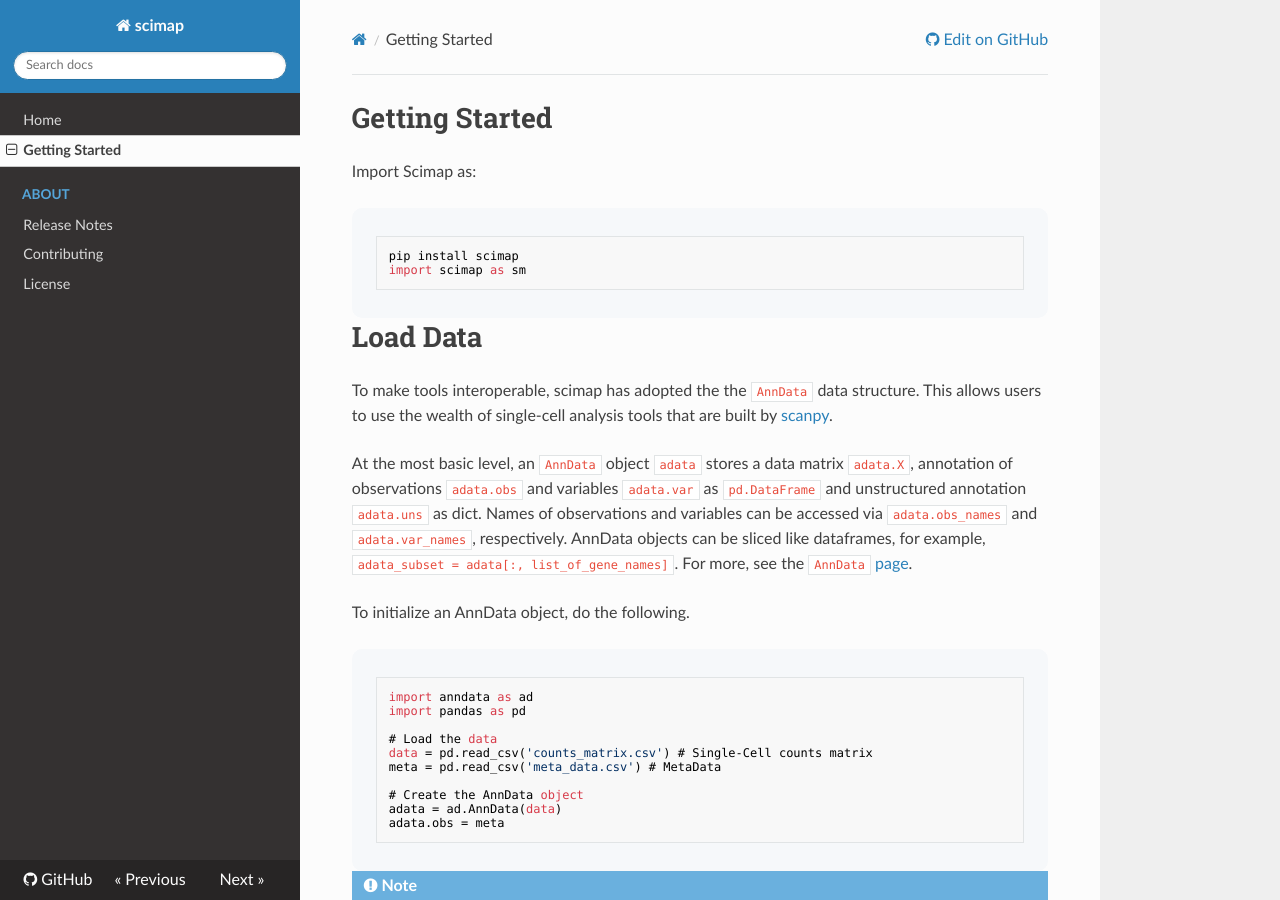
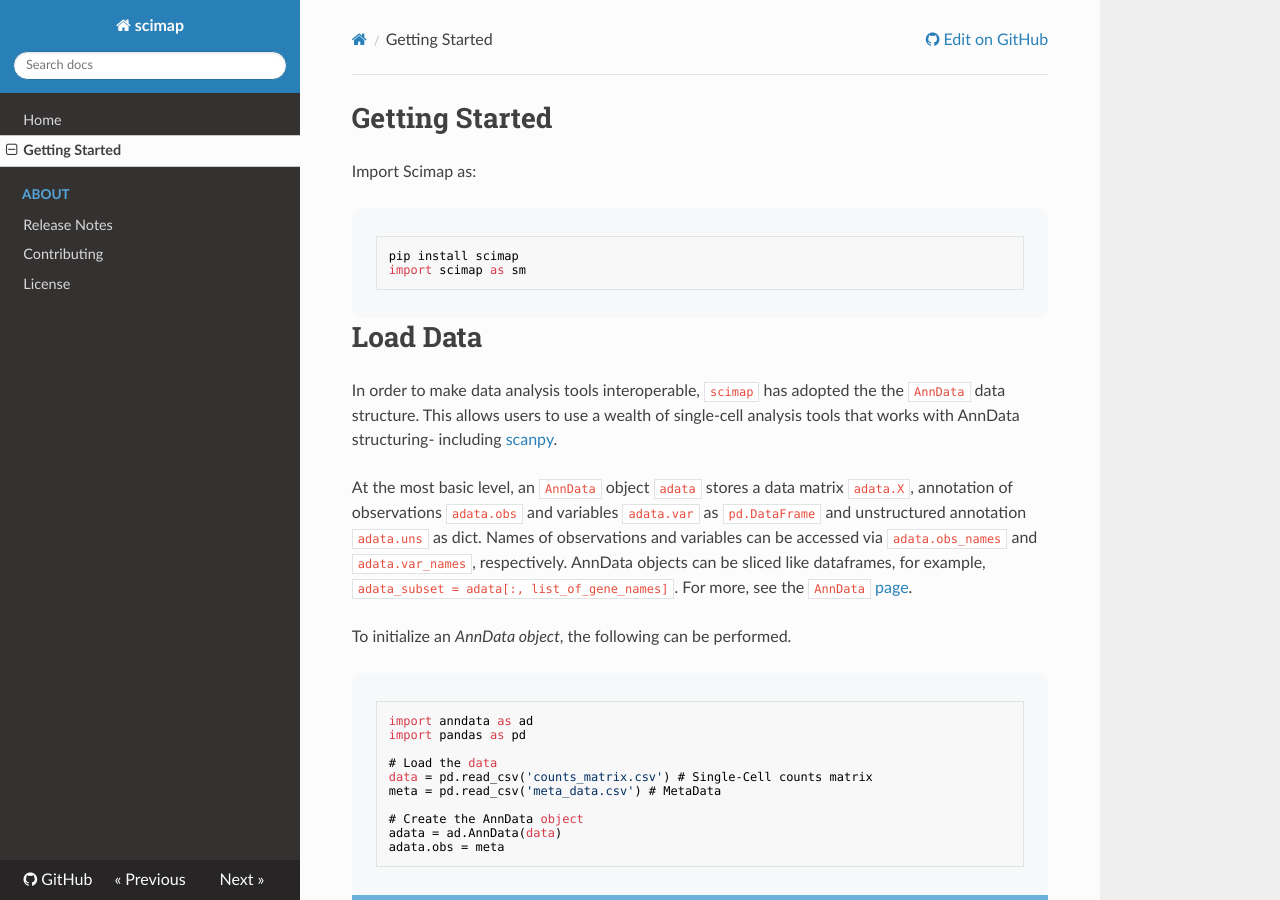
Before and after one commit to labsyspharm/scimap, an MkDocs documentation site: the page built from docs/getting_started.md, in a window 1280 px wide and 900 px high. Built offline with MkDocs 1.6.1, drawn with Linux system fonts in a browser that asks for light colours; nearby versions of some CDN libraries.

Commit message:
docs update

````diff
--- a/docs/getting_started.md
+++ b/docs/getting_started.md
@@ -9,11 +9,11 @@ import scimap as sm
 
 # Load Data
 
-To make tools interoperable, scimap has adopted the the `AnnData` data structure. This allows users to use the wealth of single-cell analysis tools that are built by [scanpy](https://scanpy.readthedocs.io/en/stable/index.html).
+In order to make data analysis tools interoperable, `scimap` has adopted the the `AnnData` data structure. This allows users to use a wealth of single-cell analysis tools that works with AnnData structuring- including [scanpy](https://scanpy.readthedocs.io/en/stable/index.html).
 
 At the most basic level, an `AnnData` object `adata` stores a data matrix `adata.X`, annotation of observations `adata.obs` and variables `adata.var` as `pd.DataFrame` and unstructured annotation `adata.uns` as dict. Names of observations and variables can be accessed via `adata.obs_names` and `adata.var_names`, respectively. AnnData objects can be sliced like dataframes, for example, `adata_subset = adata[:, list_of_gene_names]`. For more, see the `AnnData` [page](https://anndata.readthedocs.io/en/stable/anndata.AnnData.html#anndata.AnnData).
 
-To initialize an AnnData object, do the following.
+To initialize an *AnnData object*, the following can be performed.
 
 ``` python
 import anndata as ad
@@ -31,6 +31,7 @@ adata.obs = meta
 !!! note
     If you used [mcmicro](https://github.com/labsyspharm/mcmicro-nf) pipeline to process your images, `scimap` provides a handy function to convert `mcmicro` output to `AnnData` object.
 
+
 ``` python
 filepath = ['/path/to/file.csv']
 adata = sm.pp.mcmicro_to_scimap (filepath)
````
